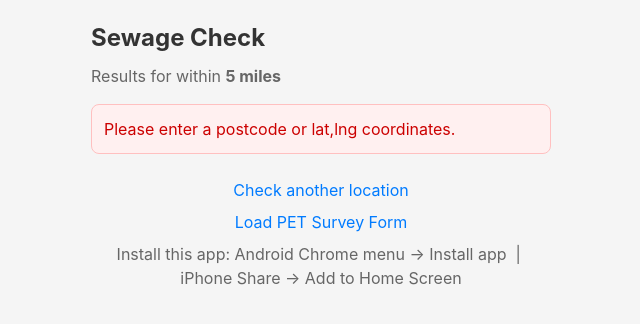
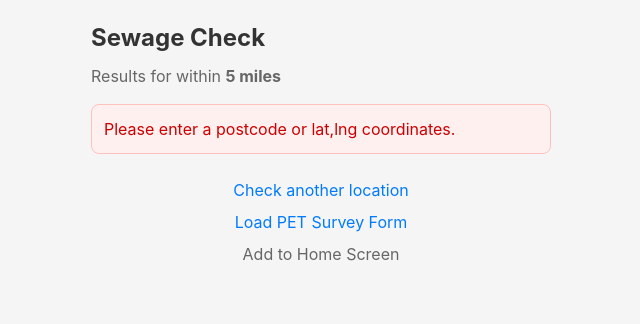
Before and after one commit to AlBeMe/sewage-check, a Flask app: page /check in a window 1280 px wide. Shown: the top 324 px of the page, without its empty margins (319-959 px from the left). Run offline with Flask 3, Linux system fonts and the light colour scheme.

Commit message:
simplify link text to "Add to Home Screen"

```diff
--- a/templates/index.html
+++ b/templates/index.html
@@ -34,7 +34,7 @@
     <button type="submit">Check</button>
   </form>
   <div class="instructions">
-    <p><strong>Install this app</strong><br>
+    <p><strong>Add to Home Screen</strong><br>
     Android: Chrome menu → Install app &nbsp;|&nbsp; iPhone: Share → Add to Home Screen</p>
 
     <p><strong>Search with a postcode</strong><br>
--- a/templates/results.html
+++ b/templates/results.html
@@ -61,7 +61,7 @@
 
   <a href="/" class="back-link">Check another location</a>
   <a href="https://docs.google.com/forms/d/e/1FAIpQLSeAfcQNN1GOZ6CQxh3QlNAq_0JsFwyx4Li5Bq0j2XqSyEzbVg/viewform?pli=1" class="back-link" style="margin-top: 0.5rem;">Load PET Survey Form</a>
-  <a href="/" class="back-link" style="margin-top: 0.5rem; color: #666;">Install this app: Android Chrome menu → Install app &nbsp;|&nbsp; iPhone Share → Add to Home Screen</a>
+  <a href="/" class="back-link" style="margin-top: 0.5rem; color: #666;">Add to Home Screen</a>
 </div>
 </body>
 </html>
```
